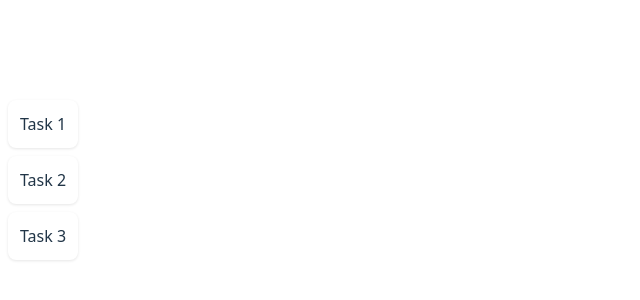
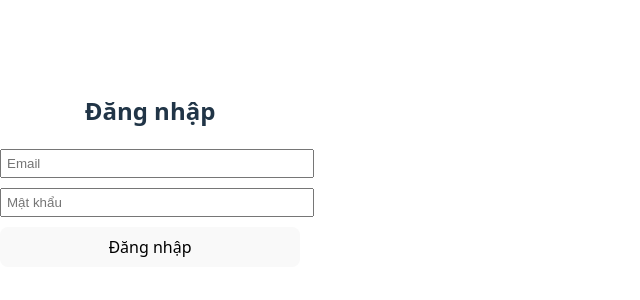
Before and after one commit to TranTanDat0606/react-trello-clone, a React (Vite) app: page / in a window 1280 px wide. Shown: the part 220-520 px from the top of the page, without its empty margins (0-640 px from the left). Built offline with nearby package versions, Linux system fonts and the light colour scheme.

Commit message:
setup clsx and tailwind-merge together

```diff
--- a/package.json
+++ b/package.json
@@ -13,9 +13,12 @@
     "@hello-pangea/dnd": "^18.0.1",
     "@hookform/resolvers": "^5.2.2",
     "antd": "^5.27.4",
+    "clsx": "^2.1.1",
     "react": "^19.1.1",
     "react-dom": "^19.1.1",
     "react-hook-form": "^7.65.0",
+    "react-toastify": "^11.0.5",
+    "tailwind-merge": "^3.3.1",
     "zod": "^4.1.12"
   },
   "devDependencies": {
--- a/src/App.tsx
+++ b/src/App.tsx
@@ -1,50 +1,72 @@
 import React from "react";
-import { DragDropContext, Droppable, Draggable } from "@hello-pangea/dnd";
-
-const items = ["Task 1", "Task 2", "Task 3"];
+import { loginSchema } from "./schemas/userSchema";
+import { ToastContainer, toast } from "react-toastify";
+import "react-toastify/dist/ReactToastify.css";
 
 function App() {
-  const [list, setList] = React.useState(items);
+  const [formData, setFormData] = React.useState({
+    email: "",
+    password: "",
+  });
 
-  const handleDragEnd = (result: any) => {
-    if (!result.destination) return;
-    const newList = Array.from(list);
-    const [moved] = newList.splice(result.source.index, 1);
-    newList.splice(result.destination.index, 0, moved);
-    setList(newList);
+  const handleChange = (e) => {
+    setFormData({
+      ...formData,
+      [e.target.name]: e.target.value,
+    });
+  };
+
+  const handleSubmit = (e) => {
+    e.preventDefault();
+
+    // ✅ Validate bằng safeParse()
+    const result = loginSchema.safeParse(formData);
+
+    if (!result.success) {
+      // ❌ Nếu dữ liệu sai → hiển thị toast lỗi
+      const errors = result.error.format();
+
+      if (errors.email?._errors) {
+        toast.error(errors.email._errors[0]);
+      } else if (errors.password?._errors) {
+        toast.error(errors.password._errors[0]);
+      }
+
+      return;
+    }
+
+    // ✅ Nếu dữ liệu hợp lệ
+    toast.success("Đăng nhập thành công!");
   };
 
   return (
-    <DragDropContext onDragEnd={handleDragEnd}>
-      <Droppable droppableId="list">
-        {(provided) => (
-          <div {...provided.droppableProps} ref={provided.innerRef}>
-            {list.map((item, index) => (
-              <Draggable key={item} draggableId={item} index={index}>
-                {(provided) => (
-                  <div
-                    ref={provided.innerRef}
-                    {...provided.draggableProps}
-                    {...provided.dragHandleProps}
-                    style={{
-                      margin: "8px",
-                      padding: "12px",
-                      background: "#fff",
-                      borderRadius: "8px",
-                      boxShadow: "0 1px 3px rgba(0,0,0,0.1)",
-                      ...provided.draggableProps.style,
-                    }}
-                  >
-                    {item}
-                  </div>
-                )}
-              </Draggable>
-            ))}
-            {provided.placeholder}
-          </div>
-        )}
-      </Droppable>
-    </DragDropContext>
+    <div style={{ width: 300, margin: "50px auto", textAlign: "center" }}>
+      <ToastContainer position="top-center" autoClose={2000} />
+      <h2>Đăng nhập</h2>
+
+      <form onSubmit={handleSubmit}>
+        <input
+          name="email"
+          placeholder="Email"
+          value={formData.email}
+          onChange={handleChange}
+          style={{ width: "100%", marginBottom: 10, padding: 5 }}
+        />
+
+        <input
+          name="password"
+          placeholder="Mật khẩu"
+          type="password"
+          value={formData.password}
+          onChange={handleChange}
+          style={{ width: "100%", marginBottom: 10, padding: 5 }}
+        />
+
+        <button type="submit" style={{ width: "100%", padding: 8 }}>
+          Đăng nhập
+        </button>
+      </form>
+    </div>
   );
 }
 
--- /dev/null
+++ b/src/lib/utils.ts
@@ -0,0 +1,6 @@
+import { type ClassValue, clsx } from "clsx";
+import { twMerge } from "tailwind-merge";
+
+export function cn(...inputs: ClassValue[]) {
+  return twMerge(clsx(inputs));
+}
--- /dev/null
+++ b/src/schemas/userSchema.ts
@@ -0,0 +1,6 @@
+import { z } from "zod";
+
+export const loginSchema = z.object({
+  email: z.string().email("Email không hợp lệ"),
+  password: z.string().min(6, "Mật khẩu phải ít nhất 6 ký tự"),
+});
```
Also changed, not shown: 1 other file (tests, documents, lock files or other folders).
